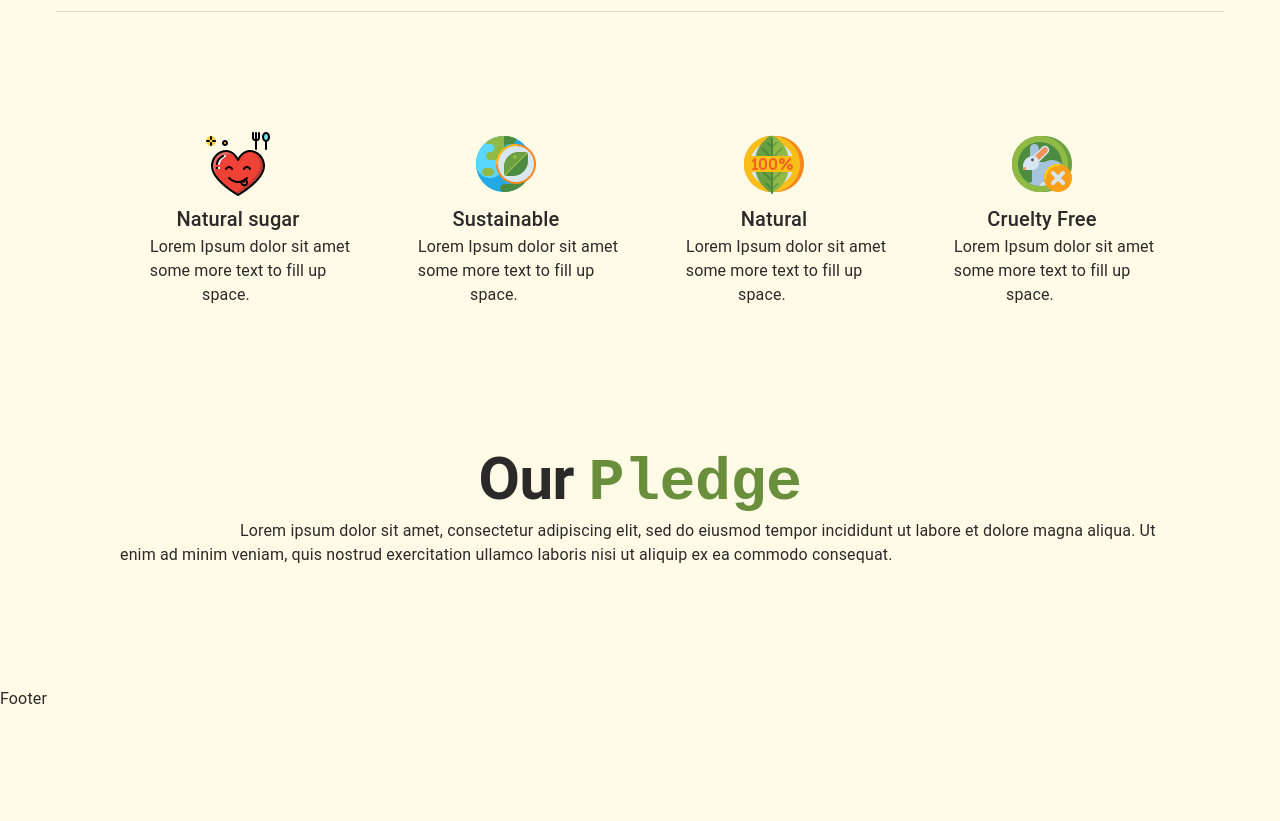
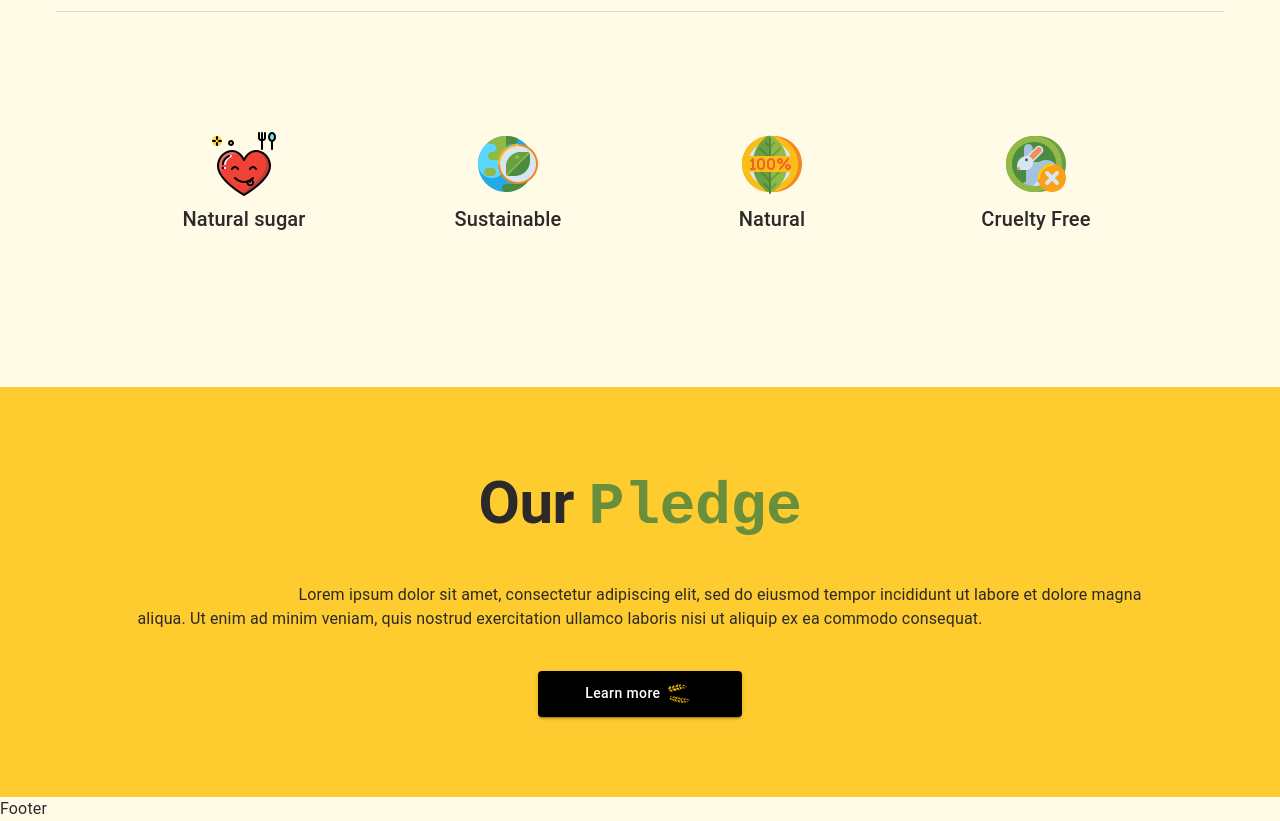
Before and after one commit to Vanessa-Kris/sheba-foods, a React (Create React App) app: page / in a window 1280 px wide. Shown: the part 660-1481 px from the top of the page. Before the commit the page ends 1371 px from the top, so only its background shows below. Built offline with nearby package versions, Linux system fonts and the light colour scheme.

Commit message:
added pledge

```diff
--- a/src/Components/Carousel.js
+++ b/src/Components/Carousel.js
@@ -159,7 +159,7 @@ export default function BannerCarousel() {
                 px: 4,
               }}
             >
-              Perfect meal for the Whole{" "}
+              Perfect meal for the whole{" "}
               <span
                 style={{
                   color: "#698F3C",
--- a/src/Pages/Landing.js
+++ b/src/Pages/Landing.js
@@ -1,4 +1,4 @@
-import { Box, Divider, Grid, Typography } from "@mui/material";
+import { Box, Divider, Grid, Typography, Button } from "@mui/material";
 import React from "react";
 import BannerCarousel from "../Components/Carousel";
 
@@ -8,23 +8,17 @@ export default function Landing() {
       <BannerCarousel />
       <Divider sx={{ mx: 7 }} />
       <Box sx={{ m: { md: 15, sm: 10, xs: 5 } }}>
-        <Grid container align="center" columnSpacing={4}>
+        <Grid container align="center" columnSpacing={2}>
           <Grid item md={3} sm={3} xs={6}>
             <Box component="img" src="/sweet.png" alt="" />
             <Typography variant="h6" sx={{ fontWeight: 500 }}>
               Natural sugar
             </Typography>
-            <Typography variant="p" sx={{ px: { md: 3 }, textAlign: "center" }}>
-              Lorem Ipsum dolor sit amet some more text to fill up space.
-            </Typography>
           </Grid>
-          <Grid item md={3} sm={3} xs={6} sx={{ mb: { xs: 2 } }}>
+          <Grid item md={3} sm={3} xs={6} sx={{ mb: { xs: 4 } }}>
             <Box component="img" src="/sustainable.png" alt="" />
             <Typography variant="h6" sx={{ fontWeight: 500 }}>
               Sustainable
-            </Typography>
-            <Typography variant="p" sx={{ px: { md: 3 }, textAlign: "center" }}>
-              Lorem Ipsum dolor sit amet some more text to fill up space.
             </Typography>
           </Grid>
           <Grid item md={3} sm={3} xs={6}>
@@ -32,27 +26,31 @@ export default function Landing() {
             <Typography variant="h6" sx={{ fontWeight: 500 }}>
               Natural
             </Typography>
-            <Typography variant="p" sx={{ px: { md: 3 }, textAlign: "center" }}>
-              Lorem Ipsum dolor sit amet some more text to fill up space.
-            </Typography>
           </Grid>
           <Grid item md={3} sm={3} xs={6}>
             <Box component="img" src="/crueltyfree.png" alt="" />
             <Typography variant="h6" sx={{ fontWeight: 500 }}>
               Cruelty Free
             </Typography>
-            <Typography variant="p" sx={{ px: { md: 3 }, textAlign: "center" }}>
-              Lorem Ipsum dolor sit amet some more text to fill up space.
-            </Typography>
           </Grid>
         </Grid>
       </Box>
-      <Box sx={{ m: { md: 15, sm: 10, xs: 5 } }}>
+      <Box
+        align="center"
+        sx={{ mt: { md: 15, sm: 10, xs: 10 }, bgcolor: "#FECC2E", py: 10 }}
+      >
+        <Box
+          align="center"
+          sx={{
+            mx: { md: 15, sm: 10, xs: 5 },
+          }}
+        >
           <Typography
             variant="h2"
             textAlign="center"
             sx={{
               fontWeight: 700,
+              mb: 5,
             }}
           >
             Our{" "}
@@ -65,12 +63,28 @@ export default function Landing() {
               Pledge
             </span>
           </Typography>
-        <Typography variant="p" textAlign="center" sx={{ px: { md: 15 } }}>
+          <Typography
+            align="center"
+            variant="p"
+            textAlign="center"
+            sx={{ px: { md: 20 } }}
+          >
             Lorem ipsum dolor sit amet, consectetur adipiscing elit, sed do
-          eiusmod tempor incididunt ut labore et dolore magna aliqua. Ut enim ad
-          minim veniam, quis nostrud exercitation ullamco laboris nisi ut
+            eiusmod tempor incididunt ut labore et dolore magna aliqua. Ut enim
+            ad minim veniam, quis nostrud exercitation ullamco laboris nisi ut
             aliquip ex ea commodo consequat.
           </Typography>
+          <br />
+          <Button variant="contained" sx={{ mt: 5 }}>
+            Learn more{" "}
+            <Box
+              component="img"
+              src="/doublewheat.png"
+              alt="leaf"
+              sx={{ width: "20% !important", rotate: "70deg" }}
+            />
+          </Button>
+        </Box>
       </Box>
     </Box>
   );
```
Also changed, not shown: src/App.css (line endings or trailing spaces), 1 other file (tests, documents, lock files or other folders). Lines whose indentation alone changed are shown as unchanged.
